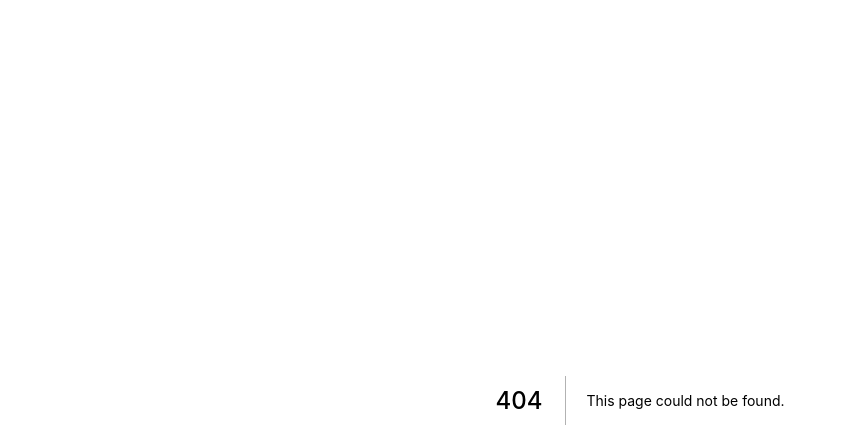
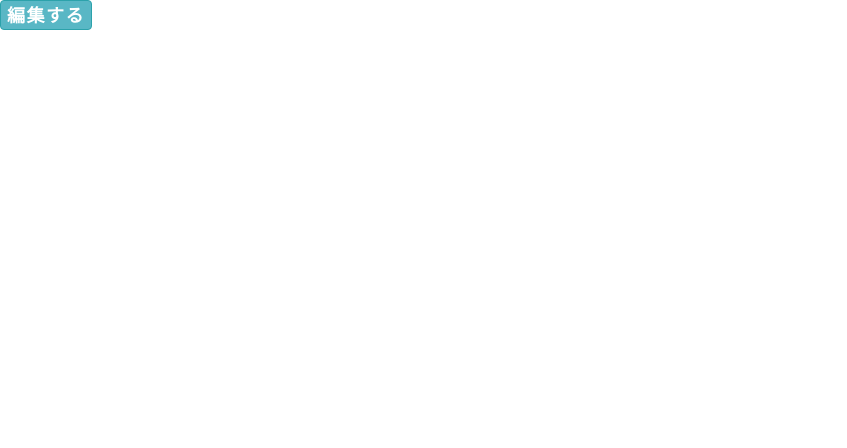
Before and after one commit to thanhgiau2604/gnavi, a Next.js app: page /styleguide in a window 1280 px wide. Before the commit this address had no page. Shown: the top 448 px of the page, without its empty margins (0-847 px from the left). Built offline with nearby package versions, Linux system fonts and the light colour scheme.

Commit message:
update: update-feedback

```diff
--- a/src/components/common/Button/index.tsx
+++ b/src/components/common/Button/index.tsx
@@ -6,18 +6,21 @@ const Button: React.FC<ButtonProps> = ({
   width,
   height,
   radius,
-  color,
+  buttonColor,
   fontSize,
   fontWeight,
   title,
-  event,
+  handleClick,
 }) => {
+  const event = () => {
+    handleClick && handleClick()
+  }
   return (
     <ButtonContainer
       width={width}
       height={height}
       radius={radius}
-      color={color}
+      buttonColor={buttonColor}
       fontWeight={fontWeight}
       onClick={() => event()}
     >
--- a/src/components/common/Button/styled.ts
+++ b/src/components/common/Button/styled.ts
@@ -1,10 +1,11 @@
+import { ButtonColor } from 'interfaces/Button'
 import styled from 'styled-components'
 
 interface ButtonProps {
-  width: number
-  height: number
+  width?: number
+  height?: number
   radius: number
-  color: string
+  buttonColor: ButtonColor
   fontWeight: number
 }
 
@@ -13,27 +14,21 @@ interface pProps {
 }
 
 const ButtonContainer = styled.button<ButtonProps>`
-  width: ${({ width }) => `${width}px`};
-  height: ${({ height }) => `${height}px`};
+  ${({ width }) => width && `width: ${width}px`};
+  ${({ height }) => height && `width: ${height}px`};
   margin: auto;
   text-align: center;
-  background-color: ${({ color }) =>
-    (color === 'transparent' && 'transparent') ||
-    (color === 'green' && '#59B7C5') ||
-    (color === 'red' && '#FF7C8A')};
+  background-color: ${({ buttonColor }) => buttonColor.BGCOLOR};
   border-radius: ${({ radius }) => `${radius}px`};
-  color: ${({ color }) => (color === 'transparent' ? '#59B7C5' : '#fff')};
-  border: ${({ color }) =>
-    ((color === 'green' || color === 'transparent') && '1px solid #2ca2ab') ||
-    (color === 'red' && '1px solid #F44F6D')};
+  color: ${({ buttonColor }) => buttonColor.COLOR};
+  border: ${({ buttonColor }) => buttonColor.BORDER};
   font-weight: ${({ fontWeight }) => fontWeight};
   cursor: pointer;
 `
 
 const ButtonTitle = styled.p<pProps>`
   letter-spacing: 1.5px;
-  font-size: ${({ fontSize }) =>
-    (fontSize === 'x-small' && '12px') || (fontSize === 'small' ? '16px' : '18px')};
+  font-size: ${({ fontSize }) => fontSize};
 `
 
 export { ButtonContainer, ButtonTitle }
--- a/src/constants/index.ts
+++ b/src/constants/index.ts
@@ -2,4 +2,29 @@ const routes = {
   LOGIN: '/login',
 }
 
-export { routes }
+const buttonColors = {
+  STYLE01: {
+    BGCOLOR: '#59B7C5',
+    COLOR: '#fff',
+    BORDER: '1px solid #2ca2ab',
+  },
+  STYLE02: {
+    BGCOLOR: '#FF7C8A',
+    COLOR: '#fff',
+    BORDER: '1px solid #F44F6D',
+  },
+  STYLE03: {
+    BGCOLOR: 'transparent',
+    COLOR: '#59B7C5',
+    BORDER: '1px solid #2ca2ab',
+  },
+}
+
+const fontSize = {
+  XSMALL: '12px',
+  SMALL: '14px',
+  MEDIUM: '16px',
+  LARGE: '18px',
+}
+
+export { routes, buttonColors, fontSize }
--- /dev/null
+++ b/src/pages/styleguide/index.tsx
@@ -0,0 +1,19 @@
+import Button from 'components/common/Button'
+import { buttonColors, fontSize } from '../../constants'
+import React from 'react'
+
+const StyleGuide = () => {
+  return (
+    <div className="styleGuide-container">
+      <Button
+        radius={4}
+        buttonColor={buttonColors.STYLE01}
+        fontSize={fontSize.LARGE}
+        fontWeight={700}
+        title="編集する"
+      />
+    </div>
+  )
+}
+
+export default StyleGuide
```
Also changed, not shown: src/interfaces/Button.ts (+10 -4 lines).
